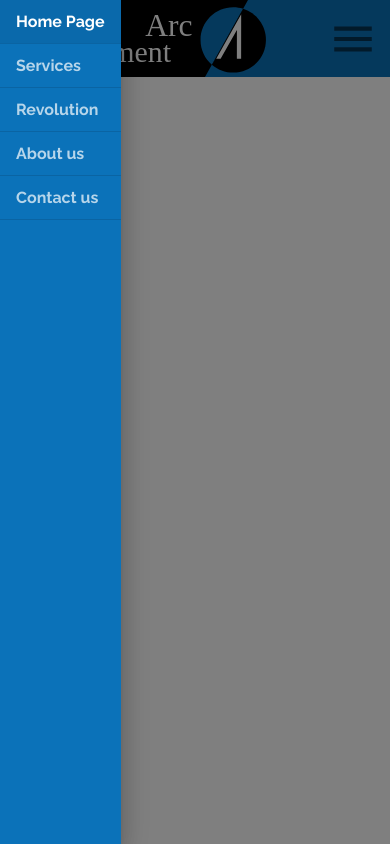
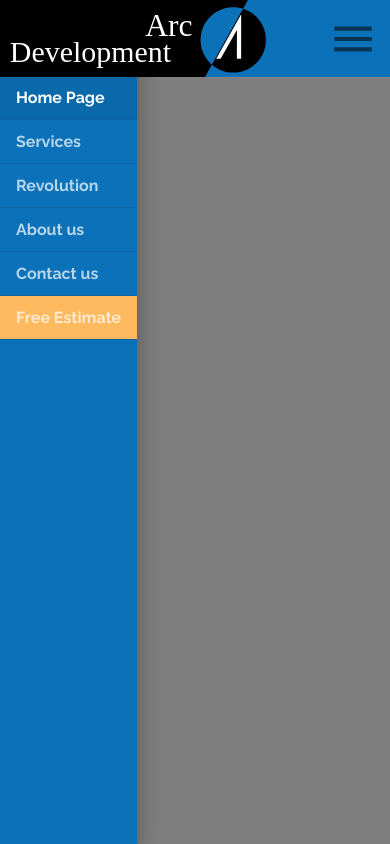
Before and after one commit to geogeorgiou/material-ui-crashcourse, a React (Create React App) app: page / in a window 390 px wide. Both pictures are taken after a click on the button 353 px from the left and 38 px from the top of the page. Built offline with nearby package versions, Linux system fonts and the light colour scheme.

Commit message:
Minor fixes

```diff
--- a/src/components/ui/Header.js
+++ b/src/components/ui/Header.js
@@ -20,7 +20,7 @@ import ListItem from "@material-ui/core/ListItem";
 import ListItemText from "@material-ui/core/ListItemText";
 import {Link} from "react-router-dom";
 
-import clsx from "clsx";
+// import clsx from "clsx";
 import logo from '../../assets/logo.svg';
 
 function ElevationScroll(props) {
@@ -126,11 +126,17 @@ const useStyles = makeStyles(theme => ({
     },
 
     drawerItemSelected: {
-        opacity: 1
+        "& .MuiListItemText-root": {
+            opacity: 1
+        }
     },
 
     drawerItemEstimate: {
         backgroundColor: theme.palette.common.orange
+    },
+
+    appBar: {
+        zIndex: theme.zIndex.modal + 1
     }
 
 }))
@@ -231,6 +237,7 @@ export default function Header(props) {
                 onOpen={() => setOpenDrawer(true)}
                 classes={{paper: classes.drawer}}
             >
+                <div className={classes.toolbarMargin}/>
                 <List disablePadding>
 
                     {
@@ -246,15 +253,12 @@ export default function Header(props) {
                                         setOpenDrawer(false);
                                         setValue(i)
                                     }}
-                                    className={tab.link === "/estimate" ? classes.drawerItemEstimate : ''}
+                                    classes={{selected: classes.drawerItemSelected}}
                                     selected={value === i}
                                 >
                                     <ListItemText
                                         disableTypography
-                                        className={clsx(
-                                            classes.drawerItem,
-                                            value === i ? classes.drawerItemSelected : ''
-                                        )}
+                                        className={classes.drawerItem}
                                     >
                                         {tab.name}
                                     </ListItemText>
@@ -262,6 +266,26 @@ export default function Header(props) {
                             )
                         })
                     }
+
+                    <ListItem
+                        divider
+                        button
+                        component={Link}
+                        to="/estimate"
+                        onClick={() => {
+                            setOpenDrawer(false);
+                            setValue(5)
+                        }}
+                        classes={{root: classes.drawerItemEstimate, selected: classes.drawerItemSelected}}
+                        selected={value === 5}
+                    >
+                        <ListItemText
+                            disableTypography
+                            className={classes.drawerItem}
+                        >
+                            Free Estimate
+                        </ListItemText>
+                    </ListItem>
                 </List>
             </SwipeableDrawer>
             <IconButton
@@ -320,6 +344,7 @@ export default function Header(props) {
                 MenuListProps={{onMouseLeave: handleClose}}
 
                 elevation={0}
+                style={{zIndex: 1302}}
                 keepMounted
             >
                 {
@@ -349,7 +374,7 @@ export default function Header(props) {
     return (
         <>
             <ElevationScroll {...props}>
-                <AppBar position="fixed">
+                <AppBar position="fixed" className={classes.appBar}>
                     <Toolbar disableGutters={true}>
 
                         <Button
```
